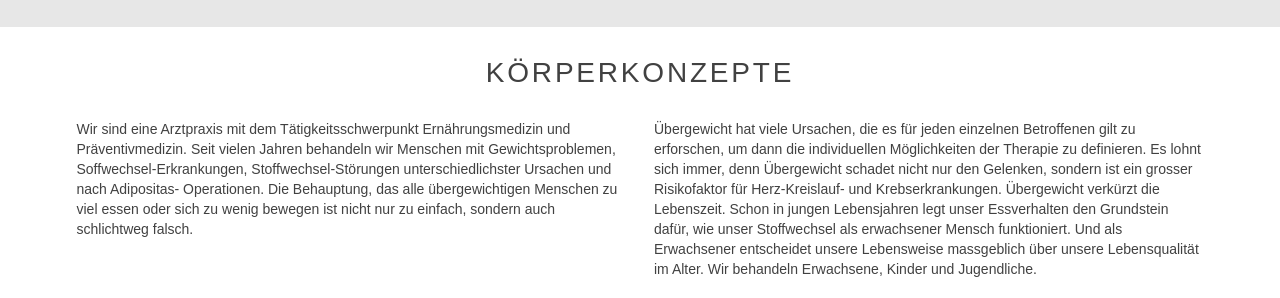
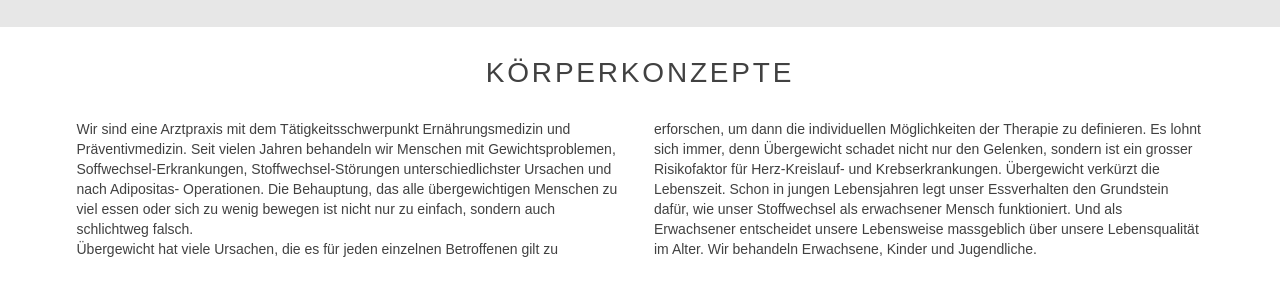
Before and after one commit to kielkowskiweb/kielkowskiweb.github.io, a plain HTML site: page index.html in a window 1280 px wide. Shown: the part 992-1290 px from the top of the page. Drawn offline with Linux system fonts and the light colour scheme.

Commit message:
Deploy from Forestry.io

```diff
--- a/index.html
+++ b/index.html
@@ -60,7 +60,7 @@
   <div class="ui container">
     <h1>Körperkonzepte</h1>
     <div class="topcontent">
-      <p>Wir sind eine Arztpraxis mit dem Tätigkeitsschwerpunkt Ernährungsmedizin und Präventivmedizin. Seit vielen Jahren behandeln wir Menschen mit Gewichtsproblemen, Soffwechsel-Erkrankungen, Stoffwechsel-Störungen unterschiedlichster Ursachen und nach Adipositas- Operationen. Die Behauptung, das alle übergewichtigen Menschen zu viel essen oder sich zu wenig bewegen ist nicht nur zu einfach, sondern auch schlichtweg falsch.</p><p>Übergewicht hat viele Ursachen, die es für jeden einzelnen Betroffenen gilt zu erforschen, um dann die individuellen Möglichkeiten der Therapie zu definieren. Es lohnt sich immer, denn Übergewicht schadet nicht nur den Gelenken, sondern ist ein grosser Risikofaktor für Herz-Kreislauf- und Krebserkrankungen. Übergewicht verkürzt die Lebenszeit. Schon in jungen Lebensjahren legt unser Essverhalten den Grundstein dafür, wie unser Stoffwechsel als erwachsener Mensch funktioniert. Und als Erwachsener entscheidet unsere Lebensweise massgeblich über unsere Lebensqualität im Alter. Wir behandeln Erwachsene, Kinder und Jugendliche.</p>
+      <p>Wir sind eine Arztpraxis mit dem Tätigkeitsschwerpunkt Ernährungsmedizin und Präventivmedizin. Seit vielen Jahren behandeln wir Menschen mit Gewichtsproblemen, Soffwechsel-Erkrankungen, Stoffwechsel-Störungen unterschiedlichster Ursachen und nach Adipositas- Operationen. Die Behauptung, das alle übergewichtigen Menschen zu viel essen oder sich zu wenig bewegen ist nicht nur zu einfach, sondern auch schlichtweg falsch.<br>Übergewicht hat viele Ursachen, die es für jeden einzelnen Betroffenen gilt zu erforschen, um dann die individuellen Möglichkeiten der Therapie zu definieren. Es lohnt sich immer, denn Übergewicht schadet nicht nur den Gelenken, sondern ist ein grosser Risikofaktor für Herz-Kreislauf- und Krebserkrankungen. Übergewicht verkürzt die Lebenszeit. Schon in jungen Lebensjahren legt unser Essverhalten den Grundstein dafür, wie unser Stoffwechsel als erwachsener Mensch funktioniert. Und als Erwachsener entscheidet unsere Lebensweise massgeblich über unsere Lebensqualität im Alter. Wir behandeln Erwachsene, Kinder und Jugendliche.</p>
     </div>
     <div class="ui three column grid doubling">
 
```
